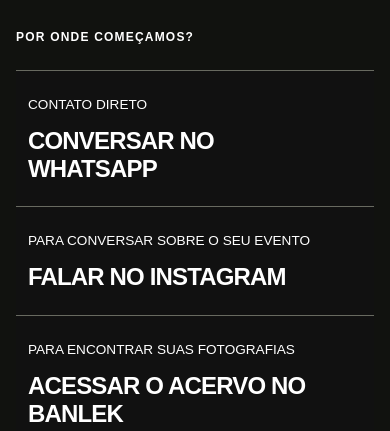
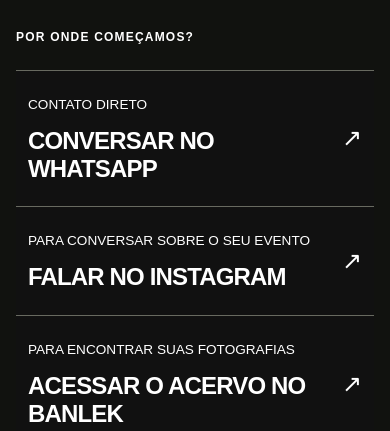
Before and after one commit to KiseStudios/tonoelenco, a Next.js app: page /contato in a window 390 px wide. Shown: the part 413-844 px from the top of the page. Built offline with nearby package versions, Linux system fonts and the light colour scheme.

Commit message:
Destacar o clique nos canais de contato

```diff
--- a/src/app/contato/page.tsx
+++ b/src/app/contato/page.tsx
@@ -25,14 +25,17 @@ export default function ContatoPage() {
           <a className="contact-channel" href={officialLinks.whatsapp} {...externalLinkProps}>
             <span className="contact-channel__context">Contato direto</span>
             <span className="contact-channel__title">CONVERSAR NO WHATSAPP</span>
+            <span className="contact-channel__arrow" aria-hidden="true">↗</span>
           </a>
           <a className="contact-channel" href={officialLinks.instagram} {...externalLinkProps}>
             <span className="contact-channel__context">Para conversar sobre o seu evento</span>
             <span className="contact-channel__title">FALAR NO INSTAGRAM</span>
+            <span className="contact-channel__arrow" aria-hidden="true">↗</span>
           </a>
           <a className="contact-channel" href={officialLinks.archive} {...externalLinkProps}>
             <span className="contact-channel__context">Para encontrar suas fotografias</span>
             <span className="contact-channel__title">ACESSAR O ACERVO NO BANLEK</span>
+            <span className="contact-channel__arrow" aria-hidden="true">↗</span>
           </a>
         </section>
         <div className="contact-page__return">
--- a/src/styles/institutional.css
+++ b/src/styles/institutional.css
@@ -39,7 +39,8 @@
 .contact-opening > p { max-width: 29rem; margin: 0 0 0 auto; color: #d0d1c7; line-height: 1.65; font-size: 1.05rem; }
 .contact-channels { margin-top: clamp(3rem, 7vw, 7rem); }
 .contact-channels > h2 { margin: 0 0 1.5rem; font-size: .75rem; letter-spacing: .1em; font-weight: 700; }
-.contact-channel { background: #111; color: #fff; display: grid; grid-template-columns: 1fr 2fr; gap: .75rem 2rem; padding: 2rem clamp(.75rem, 1.4vw, 1.5rem); border-top: 1px solid #686a60; text-decoration: none; }
+.contact-channel { background: #111; color: #fff; cursor: pointer; display: grid; grid-template-columns: 1fr 2fr auto; gap: .75rem 2rem; padding: 2rem clamp(.75rem, 1.4vw, 1.5rem); border-top: 1px solid #686a60; text-decoration: none; }
+.contact-channel__arrow { align-self: center; font-size: 1.5rem; line-height: 1; }
 .contact-channel:last-child { border-bottom: 1px solid #686a60; }
 .contact-channel__context { color: inherit; font-size: .85rem; text-transform: uppercase; align-self: center; }
 .contact-channel__title { max-width: 22ch; font-size: clamp(1.5rem, 3.3vw, 3rem); line-height: 1.15; font-weight: 700; letter-spacing: -.035em; }
@@ -55,6 +56,7 @@
     color: #000;
   }
 }
+.contact-channel:active { background: #d9d9d9; color: #000; }
 .contact-page__return { display: flex; align-items: center; justify-content: space-between; gap: 2rem; margin-top: 2rem; }
 .contact-page__return p { color: #d0d1c7; font-size: .85rem; }
 .institutional-text-link { display: inline-flex; align-items: center; min-height: 2.75rem; border-bottom: 1px solid currentColor; text-decoration: none; font-size: .85rem; font-weight: 700; }
@@ -91,7 +93,8 @@
   .founder-section__copy h2 { font-size: clamp(2rem, 9vw, 3rem); }
   .contact-opening h1 { font-size: clamp(2.7rem, 10.8vw, 4rem); margin-top: 2rem; }
   .contact-opening > p { margin-left: 0; }
-  .contact-channel { grid-template-columns: 1fr; gap: .75rem; padding-block: 1.5rem; }
+  .contact-channel__arrow { grid-column: 2; grid-row: 1 / span 2; }
+  .contact-channel { grid-template-columns: minmax(0, 1fr) auto; gap: .75rem; padding-block: 1.5rem; }
   .contact-channel__title { max-width: 21ch; }
   .contact-page__return { align-items: start; flex-direction: column; gap: .5rem; }
   .institutional-footer__main { grid-template-columns: minmax(0, 1fr); gap: 1.5rem; padding-bottom: 2.5rem; }
```
